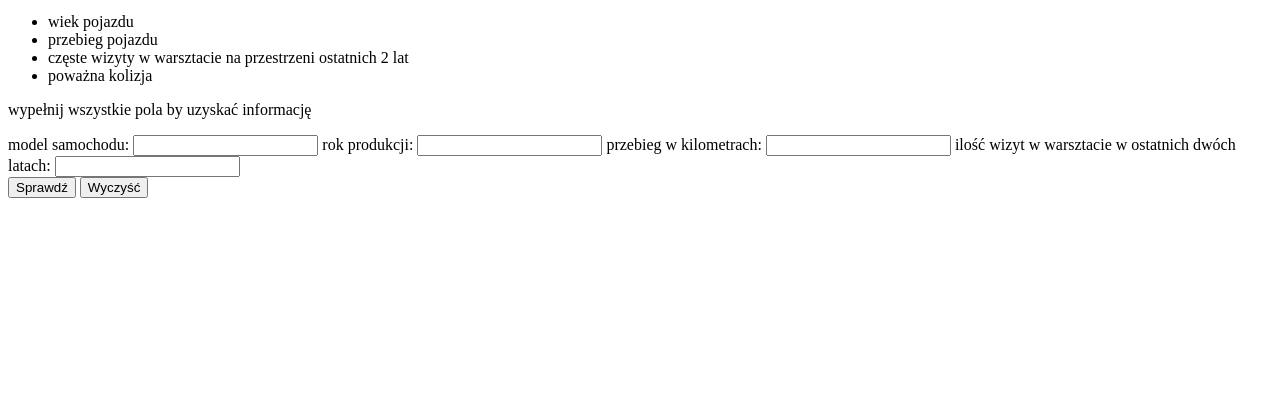
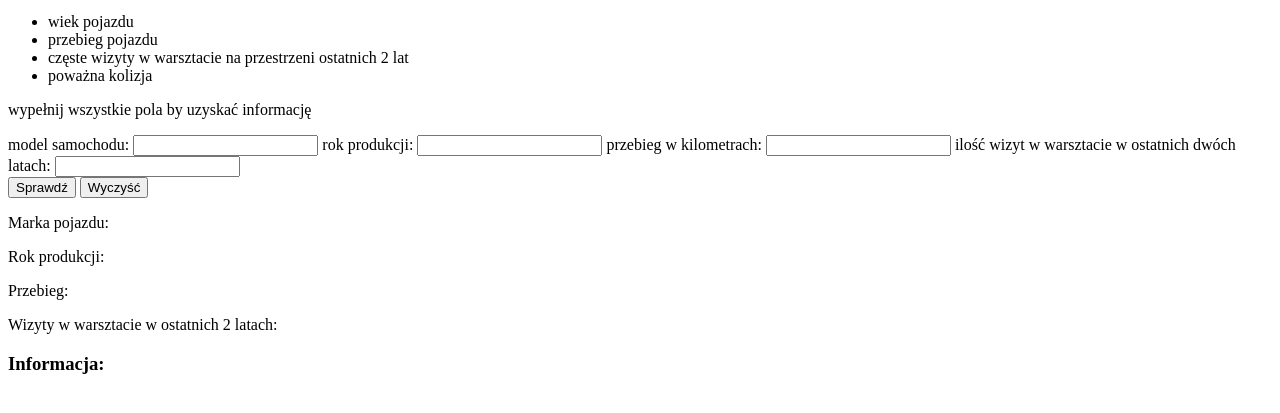
Before and after one commit to Scorpion19702022/should-you-sell-the-car, a website: page index.html in a window 1280 px wide. Shown: the part 119-532 px from the top of the page. Drawn offline with Linux system fonts and the light colour scheme.

Commit message:
create html two

```diff
--- a/index.html
+++ b/index.html
@@ -54,6 +54,23 @@
         <div class="box__advise"></div>
     </div>
 
+    <div class="advice">
+        <div class="advice__car">
+            <p>Marka pojazdu: <spam class="spambrand"></spam>
+            </p>
+            <p>Rok produkcji: <spam class="spamyear"></spam>
+            </p>
+            <p>Przebieg: <spam class="spammilaege"></spam>
+            </p>
+            <p>Wizyty w warsztacie w ostatnich 2 latach: <spam class="spamvisit"></spam>
+            </p>
+        </div>
+        <div class="advice__sell">
+            <h3>Informacja:</h3>
+            <p class="adcice__sell--info"></p>
+        </div>
+    </div>
+
 
 
 
```
